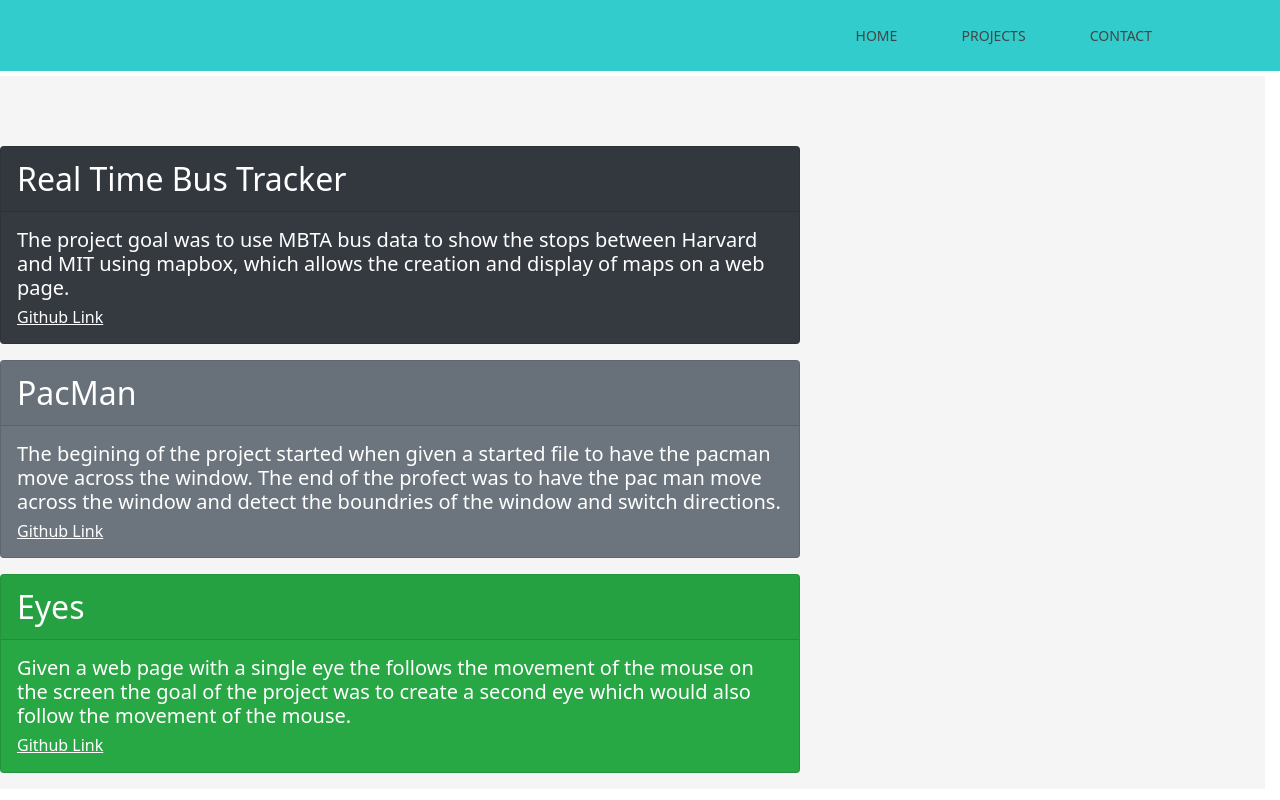
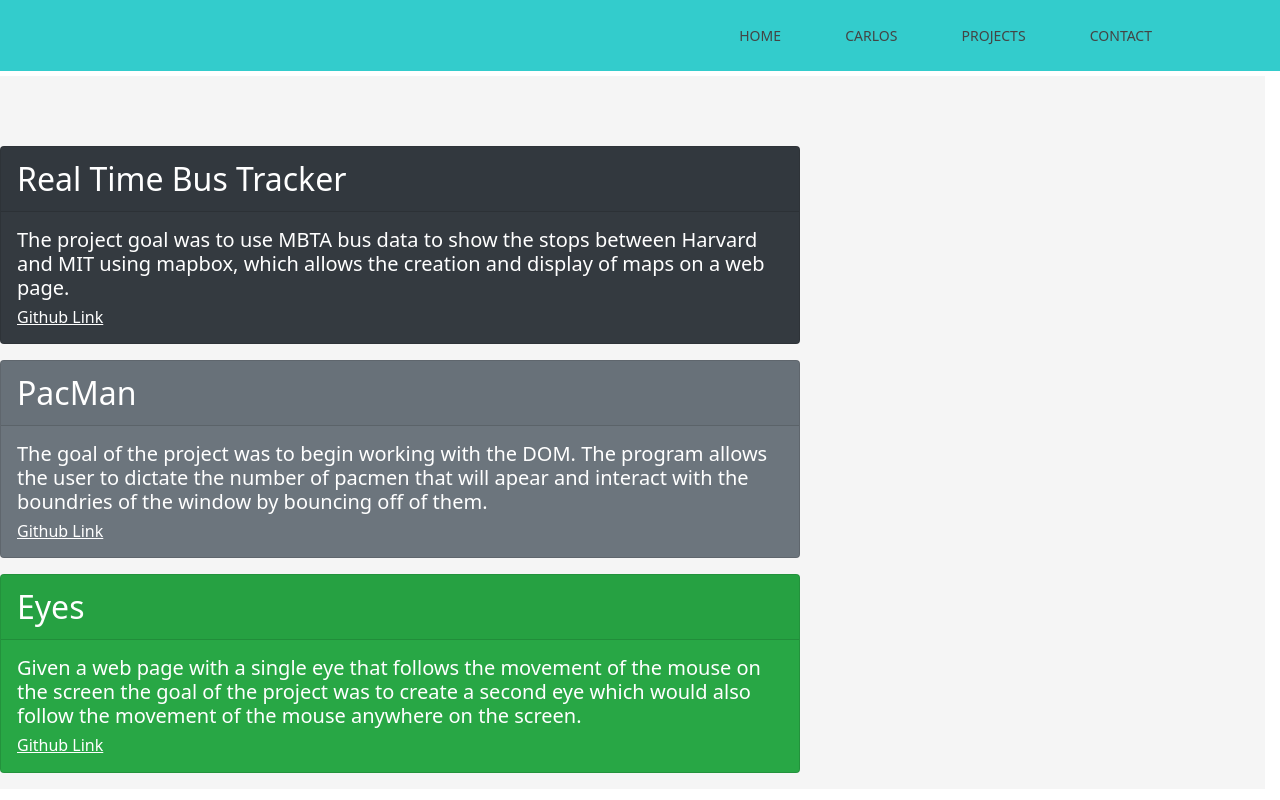
Before and after one commit to carlosortizjimenez/carlosortizjimenez.github.io, a plain HTML site: page projectexam.html in a window 1280 px wide. Drawn offline with nearby package versions, Linux system fonts and the light colour scheme.

Commit message:
Update projectexam.html

```diff
--- a/projectexam.html
+++ b/projectexam.html
@@ -4,8 +4,9 @@
 <link rel="stylesheet" type="text/css" href="./styles.css">
 <link rel="stylesheet" href="https://stackpath.bootstrapcdn.com/bootstrap/5.0.0-alpha1/css/bootstrap.min.css"Integrity="sha384-r4NyP46KrjDleawBgD5tp8Y7UzmLA05oM1iAEQ17CSuDqnUK2+k9luXQOfXJCJ4I"crossorigin="anonymous">
 <meta charset="UTF-8">
-<title>Portfolio</title>
+<title>Project</title>
 </head>
+<div class="projectbody">
 <body>
 <div class="gridhome">
 
@@ -14,6 +15,7 @@
        <nav>
             <ul>
                 <li><a href="index.html">HOME</a></li>
+                <li><a href="about.html">CARLOS</a></li>
                 <li><a href="projectexam.html">PROJECTS</a></li>
                 <li><a href="contact.html">CONTACT</a></li>
             </ul>
@@ -23,31 +25,38 @@
 
 <script src="https://cdn.jsdelivr.net/npm/bootstrap@5.0.2/dist/js/bootstrap.bundle.min.js" integrity="sha384-MrcW6ZMFYlzcLA8Nl+NtUVF0sA7MsXsP1UyJoMp4YLEuNSfAP+JcXn/tWtIaxVXM" crossorigin="anonymous"></script>
 <article>
-<div class="card text-white bg-dark mb-3" style="max-width: 50rem;" >
+<div class="projectarticle">
+<div class="card-1">
+<div class="card text-white bg-dark mb-3" style="max-width: 50rem;">
     <div class="card-header">Real Time Bus Tracker</div>
     <div class="card-body">
       <h5 class="card-title">The project goal was to use MBTA bus data to show the stops between Harvard and MIT using mapbox, which allows the creation and display of maps on a web page.</h5>
       <h6 class="card-text"><a href="https://github.com/carlosortizjimenez/RealTimeBusTracker"class="text-white">Github Link</a></h6>
     </div>
   </div>
+</div>
+<div class="card-2">
   <div class="card text-white bg-secondary mb-3" style="max-width: 50rem;">
     <div class="card-header">PacMan</div>
     <div class="card-body">
-      <h5 class="card-title">The begining of the project started when given a started file to have the pacman move across the window. The end of the profect was to have the pac man move across the window and detect the boundries of the window and switch directions.</h5>
+      <h5 class="card-title">The goal of the project was to begin working with the DOM. The program allows the user to dictate the number of pacmen that will apear and interact with the boundries of the window by bouncing off of them.</h5>
       <h6 class="card-text"><a href="https://github.com/carlosortizjimenez/Pacman"class="text-white">Github Link</a></h6>
     </div>
   </div>
+</div>
+<div class="card-3">
   <div class="card text-white bg-success mb-3" style="max-width: 50rem;">
     <div class="card-header">Eyes</div>
     <div class="card-body">
-      <h5 class="card-title">Given a web page with a single eye the follows the movement of the mouse on the screen the goal of the project was to create a second eye which would also follow the movement of the mouse.</h5>
+      <h5 class="card-title">Given a web page with a single eye that follows the movement of the mouse on the screen the goal of the project was to create a second eye which would also follow the movement of the mouse anywhere on the screen.</h5>
       <h6 class="card-text"><a href="https://github.com/carlosortizjimenez/Eyes"class="text-white">Github Link</a></h6>
     </div>
   </div>
-
-
+</div>
+</div>
 </article>
 </div>
+
 </body>
-
+</div>
 </html>
```
